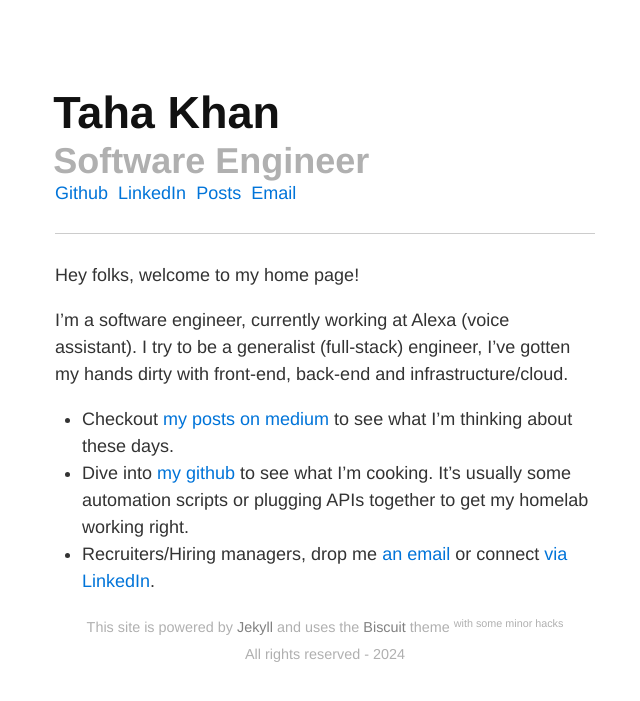
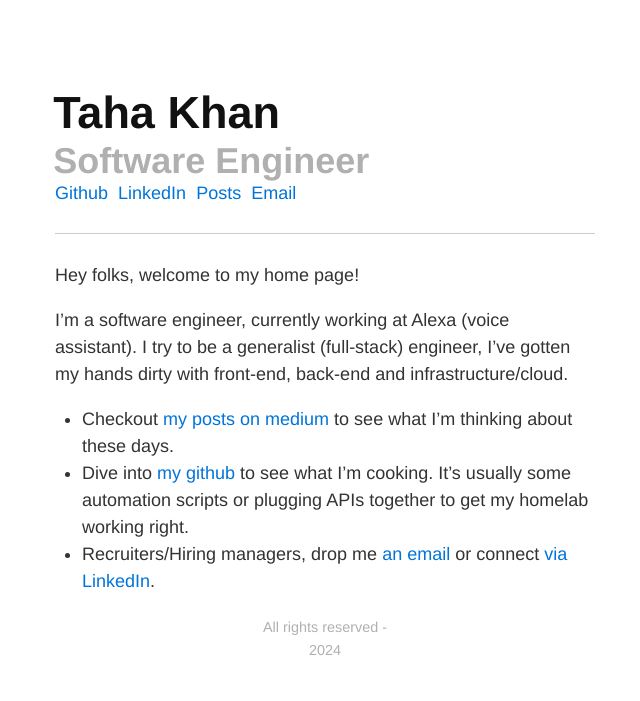
Before and after one commit to TahaNKhan/tahankhan.github.io, a Jekyll site: the page built from index.md, in a window 1280 px wide. Shown: the top 701 px of the page, without its empty margins (315-955 px from the left). Built offline with Jekyll 4.4.1, drawn with Linux system fonts in a browser that asks for light colours.

```diff
--- a/_includes/scripts.html
+++ b/_includes/scripts.html
@@ -1,6 +1,8 @@
 <div id="footer">
 <center>
-<small> This site is powered by <a href="https://jekyllrb.com/">Jekyll</a> and uses the <a href="https://sblisesivdin.github.io/biscuit">Biscuit</a> theme <sup>with some minor hacks</sup></small><br/>
-<small>All rights reserved - {{ 'now' | date: "%Y" }}</small>
+<small>All rights reserved - <div id="current-year">2023</div></small>
+  <script>
+    document.getElementById("current-year").innerHTML = new Date().getFullYear().toString();
+  </script>
 </center>
 </div>
```
